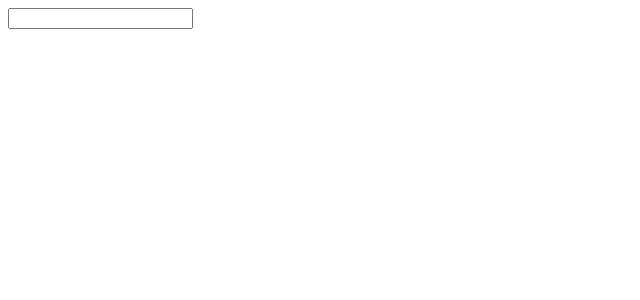
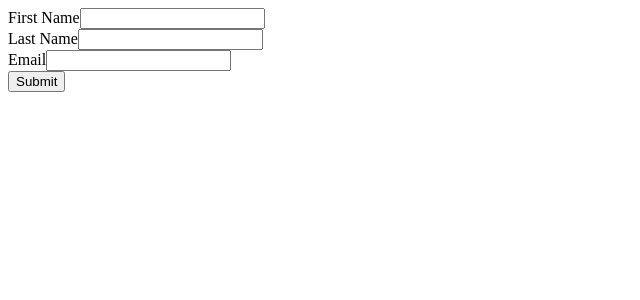
Before and after one commit to rafkus/react-dishes-form, a React (Create React App) app: page / in a window 1280 px wide. Shown: the top 300 px of the page, without its empty margins (0-640 px from the left). Built offline with nearby package versions, Linux system fonts and the light colour scheme.

Commit message:
add redux-form template

```diff
--- a/src/components/DishForm/DishForm.js
+++ b/src/components/DishForm/DishForm.js
@@ -1,11 +1,34 @@
-import React from 'react'
+import React from "react";
+import { Field, reduxForm } from "redux-form";
 
-const DishForm = () => {
-    return (
-        <form>
-            <input type="text"/>
-        </form>
-    )
-}
+const submit = values => {
+    console.log(values)
+  }
 
-export default DishForm
+let DishForm = props => {
+  const { handleSubmit } = props;
+
+  return (
+    <form onSubmit={handleSubmit(submit)}>
+      <div>
+        <label htmlFor="firstName">First Name</label>
+        <Field name="firstName" component="input" type="text" />
+      </div>
+      <div>
+        <label htmlFor="lastName">Last Name</label>
+        <Field name="lastName" component="input" type="text" />
+      </div>
+      <div>
+        <label htmlFor="email">Email</label>
+        <Field name="email" component="input" type="email" />
+      </div>
+      <button type="submit">Submit</button>
+    </form>
+  );
+};
+
+DishForm = reduxForm({
+  form: "dish"
+})(DishForm);
+
+export default DishForm;
--- a/src/index.js
+++ b/src/index.js
@@ -1,9 +1,24 @@
-import React from 'react';
-import ReactDOM from 'react-dom';
-import App from './App';
-import * as serviceWorker from './serviceWorker';
+import React from "react";
+import ReactDOM from "react-dom";
+import App from "./App";
+import * as serviceWorker from "./serviceWorker";
 
-ReactDOM.render(<App />, document.getElementById('root'));
+import { createStore, combineReducers } from "redux";
+import { Provider } from "react-redux";
+import { reducer as formReducer } from "redux-form";
+
+const rootReducer = combineReducers({
+  form: formReducer
+});
+
+const store = createStore(rootReducer);
+
+ReactDOM.render(
+  <Provider store={store}>
+    <App />
+  </Provider>,
+  document.getElementById("root")
+);
 
 // If you want your app to work offline and load faster, you can change
 // unregister() to register() below. Note this comes with some pitfalls.
```
